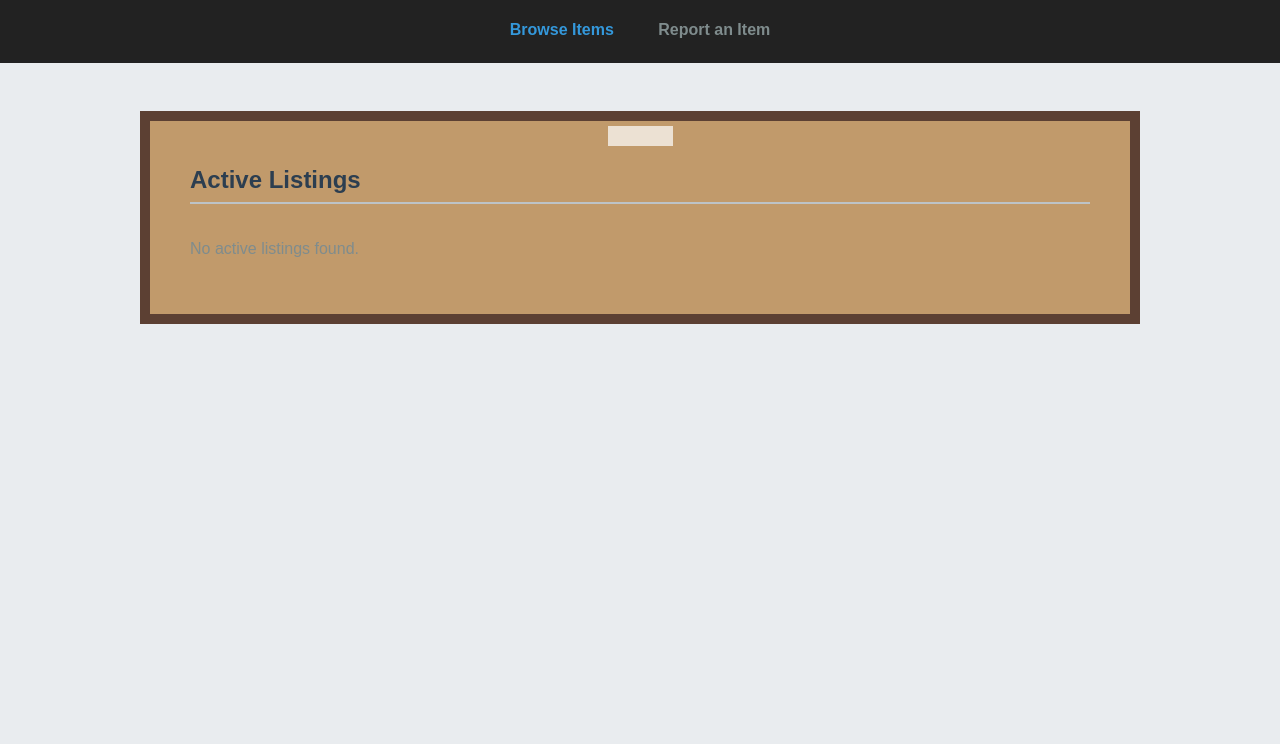
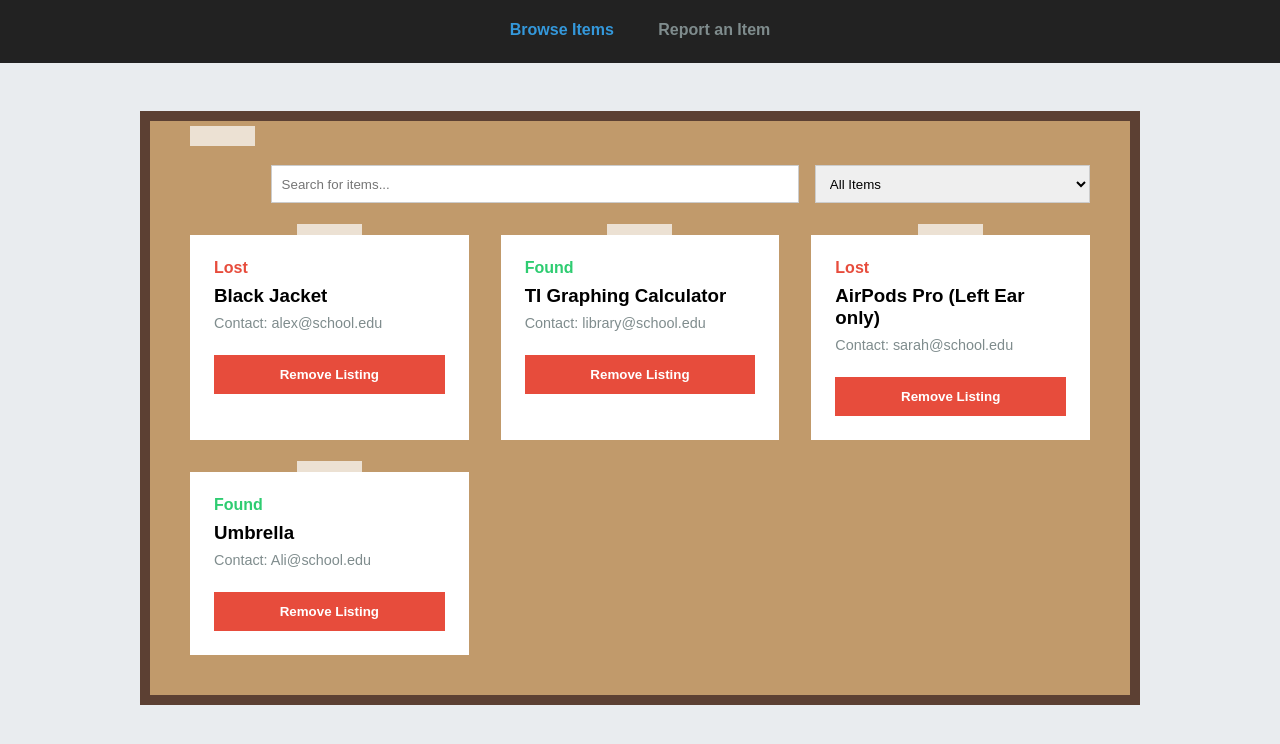
Before and after one commit to Sooraj44882/lostfound, a plain HTML site: page index.html in a window 1280 px wide. Shown: the part 64-808 px from the top of the page. Drawn offline with Linux system fonts and the light colour scheme.

Commit message:
Added the search bar and filter

```diff
--- a/board.js
+++ b/board.js
@@ -1,18 +1,66 @@
 const boardEle = document.getElementById('items-board');
+const searchInput = document.getElementById('search-bar');
+const filterSelect = document.getElementById('filter-status');
+
+const starterData = [
+    {
+        id: 101,
+        title: 'Black Jacket',
+        type: 'Lost',
+        contact: 'alex@school.edu',
+        image: null
+    },
+    {
+        id: 102,
+        title: 'TI Graphing Calculator',
+        type: 'Found',
+        contact: 'library@school.edu',
+        image: null
+    },
+    {
+        id: 103,
+        title: 'AirPods Pro (Left Ear only)',
+        type: 'Lost',
+        contact: 'sarah@school.edu',
+        image: null
+    },
+    {
+        id: 104,
+        title: 'Umbrella',
+        type: 'Found',
+        contact: 'Ali@school.edu',
+        image: null
+    }
+];
 
 let savedItems = JSON.parse(localStorage.getItem('lf-items')) || [];
+
+if (!savedItems || savedItems.length === 0) {
+    savedItems = starterData;
+    localStorage.setItem('lf-items', JSON.stringify(savedItems));
+}
 
 function refreshBoard() {
     if (!boardEle) return;
 
     boardEle.innerHTML = '';
 
-    if (savedItems.length === 0) {
-        boardEle.innerHTML = '<p style="color: #7f8c8d;">No active listings found.</p>';
+    const searchTerm = searchInput.value.toLowerCase();
+    const filterValue = filterSelect.value;
+
+    const filteredItems = savedItems.filter(item => {
+        const matchesSearch = item.title.toLowerCase().includes(searchTerm) || item.contact.toLowerCase().includes(searchTerm);
+        const matchesType = filterValue === 'All' || item.type === filterValue;
+
+        return matchesSearch && matchesType;
+    });
+
+    if (filteredItems.length === 0) {
+        boardEle.innerHTML = '<p style="color: #fff; font-weight: bold; font-size: 1.2rem;">No items match your search.</p>';
         return;
     }
 
-    savedItems.forEach(item => {
+    filteredItems.forEach(item => {
         const statusColor = item.type === 'Lost' ? '#e74c3c' : '#2ecc71';
 
         const photoHTML = item.image ?
@@ -45,4 +93,7 @@ window.removeItem = function(itemId) {
     }
 };
 
+if (searchInput) searchInput.addEventListener('input', refreshBoard);
+if (filterSelect) filterSelect.addEventListener('change', refreshBoard);
+
 refreshBoard();
--- a/index.html
+++ b/index.html
@@ -19,14 +19,18 @@
     </header>
 
     <main>
-        <section style="border: none; padding: 0; background: transparent;">
-            <h2 style="border-bottom: 2px solid #bdc3c7; padding-bottom: 0.5rem; color: #2c3e50;
-            ">Active Listings</h2>
+        <section style="background: transparent;  padding: 0 0 2rem ; display: flex; gap: 1rem;">
+            <input type="search" id="search-bar" placeholder="Search for items..." style="flex: 2;">
+            <select id="filter-status" style="flex: 1;">
+                <option value="All">All Items</option>
+                <option value="Lost">Lost Only</option>
+                <option value="Found">Found Only</option>
+            </select>
+        </section>
 
             <div id="items-board">
                 <p>Loading items...</p>
             </div>
-        </section>
     </main>
 
     <script src="board.js"></script>
```
